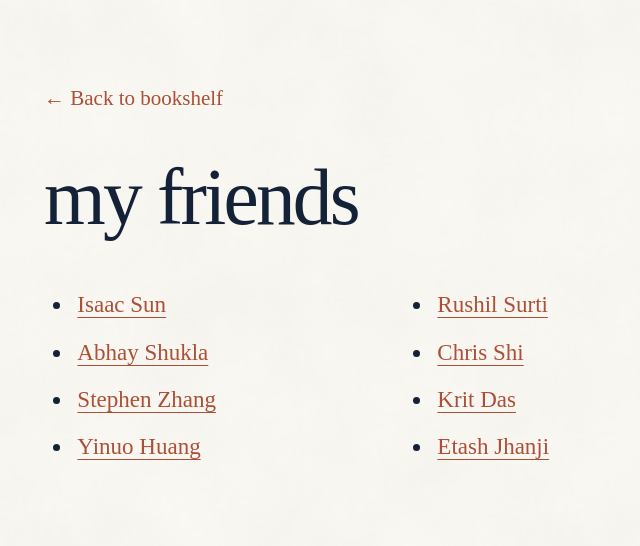
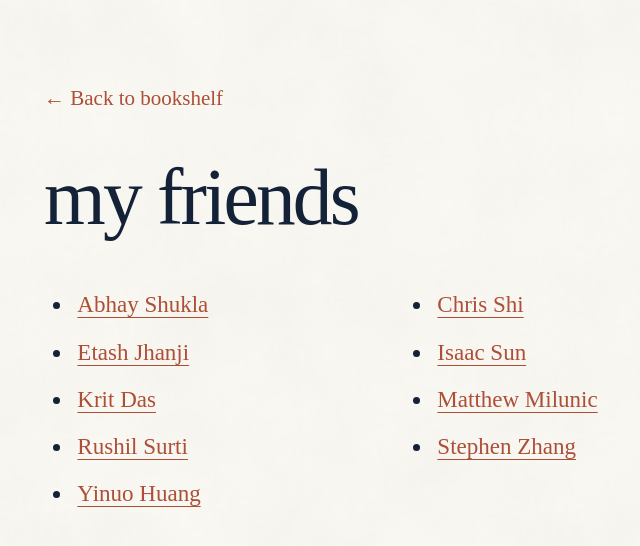
Before and after one commit to ghobrady/ghobrady.github.io, a Jekyll site: the page built from friends.html, in a window 1280 px wide. Shown: the top 546 px of the page, without its empty margins (36-676 px from the left). Built offline with Jekyll 4.4.1, drawn with Linux system fonts in a browser that asks for light colours.

Commit message:
Add Matthew Milunic and alphabetize the friends list

```diff
--- a/_data/friends.yml
+++ b/_data/friends.yml
@@ -1,16 +1,18 @@
-- name: Isaac Sun
-  url: https://isaac9000.github.io/
-- name: Rushil Surti
-  url: https://chirprush.github.io/
 - name: Abhay Shukla
   url: https://shuklabhay.github.io/
 - name: Chris Shi
   url: http://chrisshi.com/
+- name: Etash Jhanji
+  url: https://etashj.github.io/
+- name: Isaac Sun
+  url: https://isaac9000.github.io/
+- name: Krit Das
+  url: https://kritdass.github.io/
+- name: Matthew Milunic
+  url: http://mmilunicmobile.github.io/
+- name: Rushil Surti
+  url: https://chirprush.github.io/
 - name: Stephen Zhang
   url: https://srzhang.com/
-- name: Krit Das
-  url: https://kritdass.github.io/
 - name: Yinuo Huang
   url: https://snowballsh.com/
-- name: Etash Jhanji
-  url: https://etashj.github.io/
--- a/friends.html
+++ b/friends.html
@@ -9,7 +9,8 @@ permalink: /friends/
 </header>
 <div class="prose">
   <ul class="friends-list">
-    {% for friend in site.data.friends %}
+    {% assign sorted_friends = site.data.friends | sort: 'name' %}
+    {% for friend in sorted_friends %}
     <li><a href="{{ friend.url | escape }}">{{ friend.name | escape }}</a></li>
     {% endfor %}
   </ul>
```
